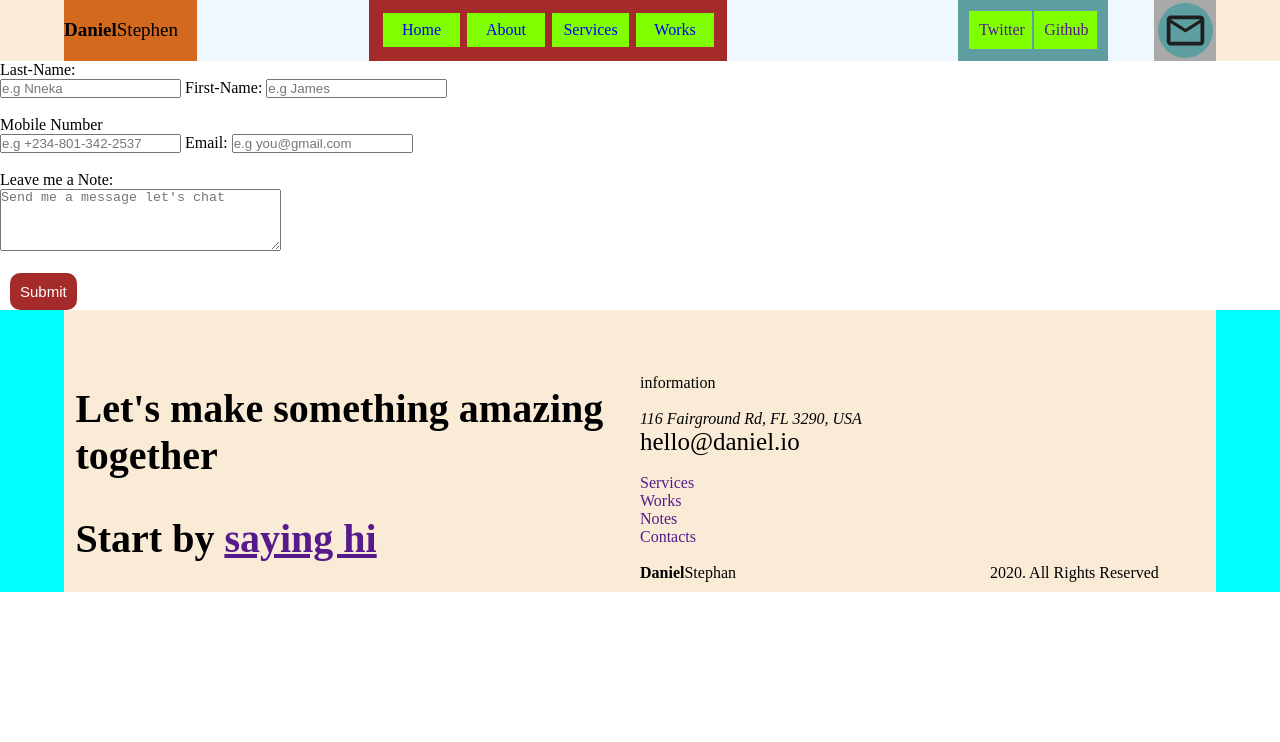
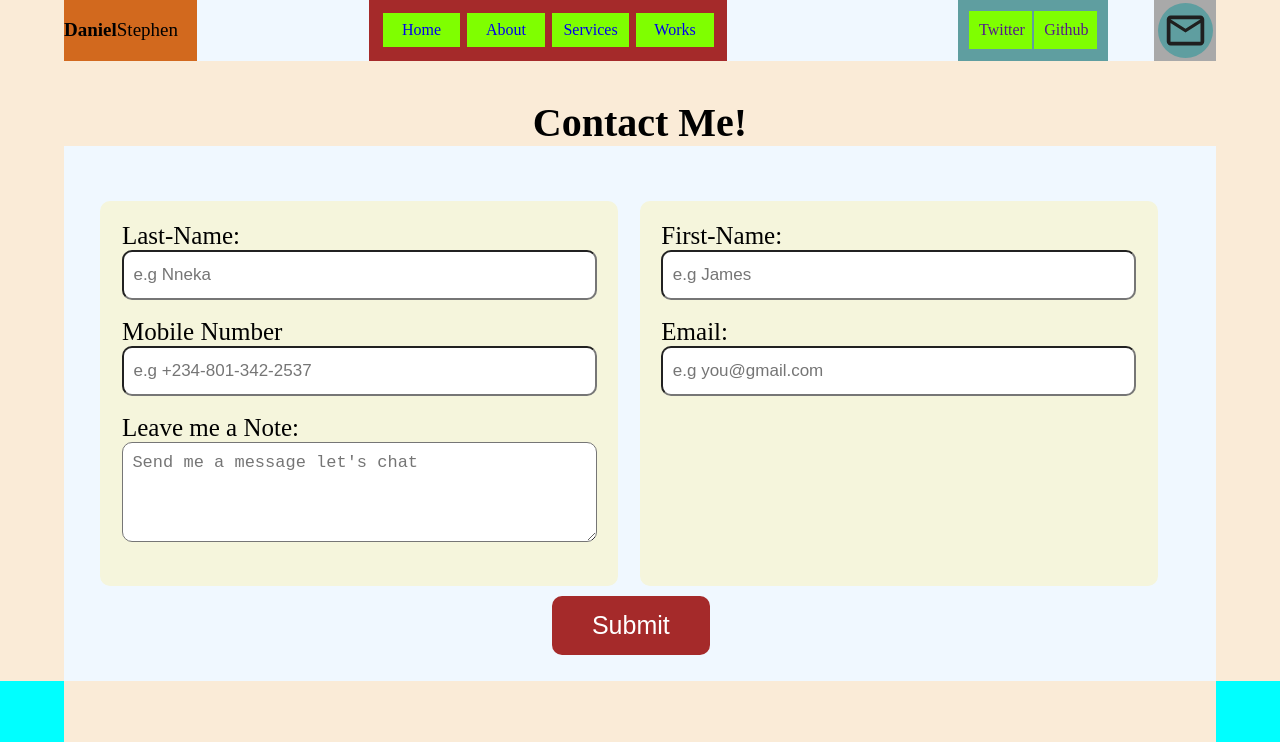
Before and after one commit to emadonap/portfolio, a plain HTML site: page contact.html in a window 1280 px wide. Shown: the top 742 px of the page. Drawn offline with Linux system fonts and the light colour scheme.

Commit message:
Made changes to contact page and CSS

```diff
--- a/CSS/index.css
+++ b/CSS/index.css
@@ -1017,6 +1017,69 @@ button:hover{
     border-radius: 50px;
     cursor: pointer;
 }
+
+/* CONTACT MAIN SECTION */
+/* CONTACT FIRST SECTION */
+#contact_first{
+    width: 100%;
+    background-color: antiquewhite;
+}
+#contact_first h1{
+    font-size: 40px;
+    text-align: center;
+    padding-top: 3%;
+}
+#contact_sec{
+    width: 90%;
+    margin: auto;
+    padding: 2%;
+    background-color: aliceblue;
+    display: flex;
+    flex-direction: row;
+}
+.contact_form{
+    width: 100%;
+}
+.contact_form_div{
+    width: 98%;
+    display: flex;
+    flex-direction: row;
+}
+.contact_form_div div{
+    width: 48%;
+    margin: 1%;
+    padding: 2%;
+    background-color: beige;
+    border-radius: 10px;
+}
+.contact_form_div div label{
+    font-size: 25px;
+}
+.contact_form_div div input{
+    font-size: 17px;
+    width: 100%;
+    height: 50px;
+    padding: 2%;
+    border-radius: 10px;
+}
+.contact_form_div div textarea{
+    font-size: 17px;
+    width: 100%;
+    height: 100px;
+    padding: 2%;
+    border-radius: 10px;
+}
+.contact_form button{
+    font-size: 25px;
+    padding: 15px 40px;
+    border-radius: 10px;
+    border: none;
+    background-color: brown;
+    color: white;
+    margin-left: 42%;
+    cursor: pointer;
+
+}
 .cont_danp{
     display: inline-block;
 }
--- a/contact.html
+++ b/contact.html
@@ -39,23 +39,28 @@
     <!-- MAIN SECTION -->
     <main>
         <section id="contact_first">
+            <h1>Contact Me!</h1>
             <article id="contact_sec">
-                <form class="contact_form" action="">
-                    <label for="lastname">Last-Name:</label><br>
-                    <input type="text" placeholder="e.g Nneka">
+                <form class="contact_form" action=""><br>
+                    <div class="contact_form_div">
+                        <div>
+                            <label for="lastname">Last-Name:</label><br>
+                            <input type="text" placeholder="e.g Nneka"><br><br>
 
-                    <label for="firstname">First-Name:</label>
-                    <input type="text" placeholder="e.g James"><br><br>
+                            <label for="tel">Mobile Number</label><br>
+                            <input type="tel" placeholder="e.g +234-801-342-2537"><br><br>
 
-                    <label for="tel">Mobile Number</label><br>
-                    <input type="tel" placeholder="e.g +234-801-342-2537">
+                            <label for="note">Leave me a Note:</label><br>
+                            <textarea name="" placeholder="Send me a message let's chat" class="" cols="auto" rows="auto"></textarea><br><br>
+                        </div>
+                        <div>
+                            <label for="firstname">First-Name:</label><br>
+                            <input type="text" placeholder="e.g James"><br><br>
 
-                    <label for="email">Email:</label>
-                    <input type="email" placeholder="e.g you@gmail.com"><br><br>
-
-                    <label for="note">Leave me a Note:</label><br>
-                    <textarea name="" placeholder="Send me a message let's chat" class="" cols="33" rows="4"></textarea><br><br>
-
+                            <label for="email">Email:</label><br>
+                            <input type="email" placeholder="e.g you@gmail.com"><br><br>
+                        </div>
+                    </div>
                     <button>Submit</button>
                 </form>
             </article>
```
